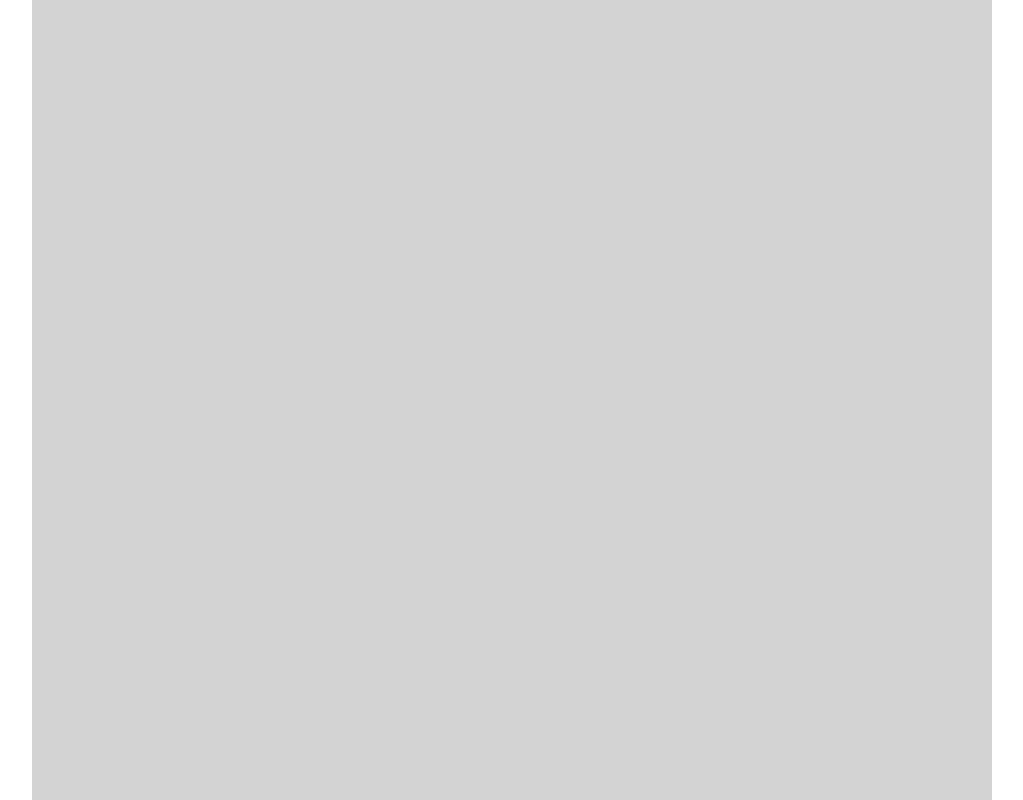
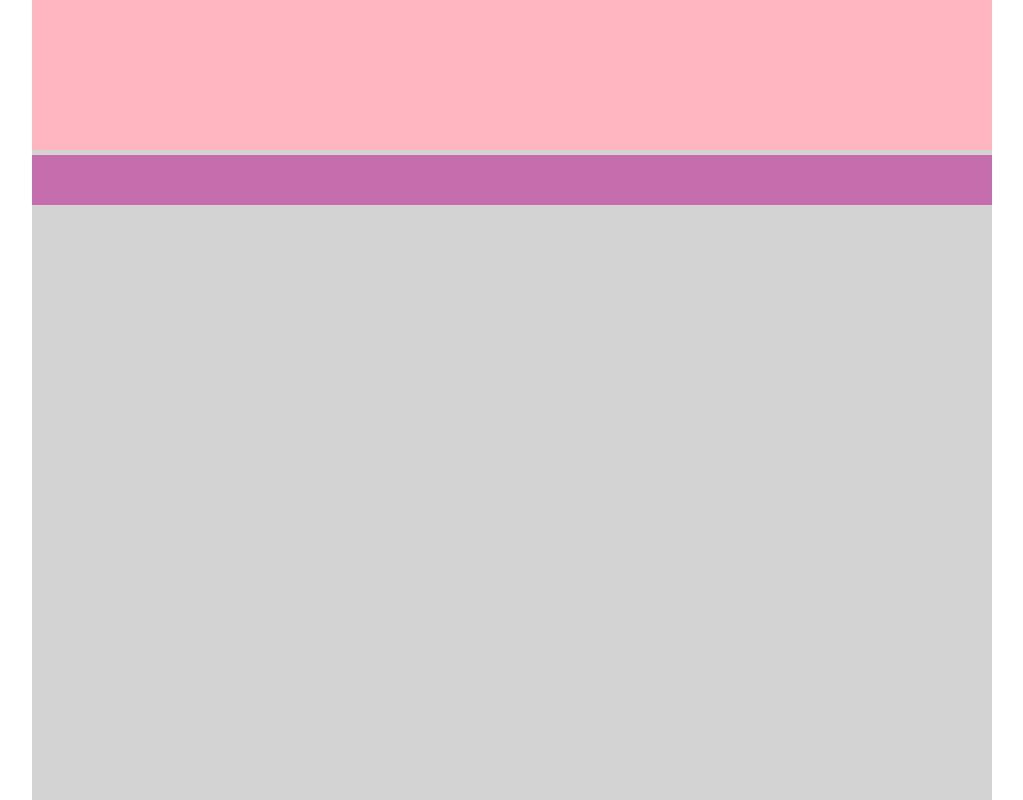
Before and after one commit to saragorleta/htmlcss-struttura-wp, a plain HTML site: page index.html in a window 1280 px wide. Shown: the whole page, without its empty margins (128-1151 px from the left). Drawn offline with Linux system fonts and the light colour scheme.

Commit message:
add .header and .menu

```diff
--- a/css/style.css
+++ b/css/style.css
@@ -9,3 +9,18 @@
   background-color: lightgrey;
   margin:auto;
 }
+header{
+  width: 100%;
+  height: 150px;
+  background-color: lightpink;
+  position: relative;
+
+}
+.menu{
+  width: 100%;
+  height: 50px;
+  background-color: rgb(198, 110, 173);
+  position: absolute;
+  top:150px;
+  margin-top:5px;
+}
--- a/index.html
+++ b/index.html
@@ -9,7 +9,9 @@
 <div class="container">
 <!-- intestazione -->
   <header>
+ <div class="menu">
 
+</div>
   </header>
   <!-- fine intestazione -->
 
```
